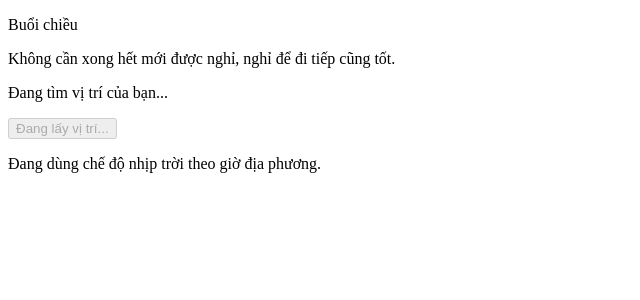
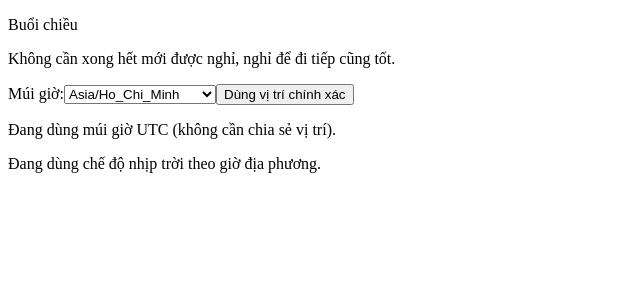
Before and after one commit to toilanguyen2910/The-Fluid-Clock, a React (Vite) app: page / in a window 1280 px wide. Shown: the top 300 px of the page, without its empty margins (0-640 px from the left). Built offline with nearby package versions, Linux system fonts and the light colour scheme; no server answers; the HTML template or start-up script is replaced by a standard one.

Commit message:
feat: add timezone-first mode with optional precise location

```diff
--- a/src/App.tsx
+++ b/src/App.tsx
@@ -2,6 +2,7 @@ import { useCallback, useEffect, useMemo, useRef, useState } from "react";
 import { poemsByPhase } from "./content/poems.vi";
 import {
   getSkySnapshot,
+  getSkySnapshotByTimeZone,
   pickPoemAvoidRecent,
   type Coordinates,
   type SkyPhase,
@@ -9,6 +10,16 @@ import {
 
 const TICK_INTERVAL_MS = 60_000;
 const POEM_ROTATION_MS = 4 * 60_000;
+const TIMEZONE_OPTIONS = [
+  "Asia/Ho_Chi_Minh",
+  "Asia/Bangkok",
+  "Asia/Tokyo",
+  "Europe/London",
+  "Europe/Paris",
+  "America/New_York",
+  "America/Los_Angeles",
+  "Australia/Sydney",
+];
 
 function usePrefersReducedMotion() {
   const [reduced, setReduced] = useState(false);
@@ -27,11 +38,16 @@ function usePrefersReducedMotion() {
 
 export default function App() {
   const [coords, setCoords] = useState<Coordinates | null>(null);
-  const [permissionNote, setPermissionNote] = useState("Đang tìm vị trí của bạn...");
+  const [permissionNote, setPermissionNote] = useState("Bầu trời đang chạy theo vị trí của bạn.");
   const [now, setNow] = useState(() => new Date());
   const [poemSeed, setPoemSeed] = useState(() => Date.now());
   const [poem, setPoem] = useState("Trời đang đợi bạn mở mắt thật chậm...");
-  const [isLocating, setIsLocating] = useState(true);
+  const [isLocating, setIsLocating] = useState(false);
+  const [usePreciseLocation, setUsePreciseLocation] = useState(false);
+  const [selectedTimeZone, setSelectedTimeZone] = useState(() => {
+    const zone = Intl.DateTimeFormat().resolvedOptions().timeZone;
+    return zone || "Asia/Ho_Chi_Minh";
+  });
   const recentPoems = useRef<Record<SkyPhase, string[]>>({
     night: [],
     dawn: [],
@@ -116,10 +132,6 @@ export default function App() {
   }, []);
 
   useEffect(() => {
-    requestLocation();
-  }, [requestLocation]);
-
-  useEffect(() => {
     const tick = window.setInterval(() => setNow(new Date()), TICK_INTERVAL_MS);
     return () => window.clearInterval(tick);
   }, []);
@@ -129,7 +141,21 @@ export default function App() {
     return () => window.clearInterval(rotation);
   }, []);
 
-  const snapshot = useMemo(() => getSkySnapshot(now, coords), [coords, now]);
+  const snapshot = useMemo(() => {
+    if (usePreciseLocation && coords) {
+      return getSkySnapshot(now, coords);
+    }
+
+    return getSkySnapshotByTimeZone(now, selectedTimeZone);
+  }, [coords, now, selectedTimeZone, usePreciseLocation]);
+
+  const helperNote = useMemo(() => {
+    if (usePreciseLocation) {
+      return permissionNote;
+    }
+
+    return `Đang dùng múi giờ ${selectedTimeZone} (không cần chia sẻ vị trí).`;
+  }, [permissionNote, selectedTimeZone, usePreciseLocation]);
 
   useEffect(() => {
     const recent = recentPoems.current[snapshot.phase].slice(0, 4);
@@ -153,15 +179,52 @@ export default function App() {
       <section className="panel">
         <p className="phase-label">{labelForPhase(snapshot.phase)}</p>
         <p className="poem">{poem}</p>
-        <p className="helper">{permissionNote}</p>
+        <div className="controls" aria-label="Tuỳ chọn thời gian và vị trí">
+          <label className="timezone-label" htmlFor="timezone-select">
+            Múi giờ:
+          </label>
+          <select
+            id="timezone-select"
+            className="timezone-select"
+            value={selectedTimeZone}
+            onChange={(event) => setSelectedTimeZone(event.target.value)}
+            disabled={usePreciseLocation}
+          >
+            {TIMEZONE_OPTIONS.map((timeZone) => (
+              <option key={timeZone} value={timeZone}>
+                {timeZone}
+              </option>
+            ))}
+          </select>
+
           <button
             className="retry-button"
             type="button"
-          onClick={requestLocation}
+            onClick={() => {
+              if (usePreciseLocation) {
+                setUsePreciseLocation(false);
+                setIsLocating(false);
+                return;
+              }
+
+              setUsePreciseLocation(true);
+              requestLocation();
+            }}
             disabled={isLocating}
           >
-          {isLocating ? "Đang lấy vị trí..." : "Thử lại lấy vị trí"}
+            {isLocating
+              ? "Đang lấy vị trí..."
+              : usePreciseLocation
+                ? "Dùng theo múi giờ"
+                : "Dùng vị trí chính xác"}
           </button>
+        </div>
+        {usePreciseLocation ? (
+          <button className="retry-button ghost" type="button" onClick={requestLocation} disabled={isLocating}>
+            Thử lại lấy vị trí
+          </button>
+        ) : null}
+        <p className="helper">{helperNote}</p>
         <p className="altitude">{describeSkyHeight(snapshot.altitudeDeg, snapshot.source)}</p>
       </section>
     </main>
--- a/src/lib/sunPhase.ts
+++ b/src/lib/sunPhase.ts
@@ -77,6 +77,50 @@ export function getFallbackPhaseByLocalTime(date: Date): SkyPhase {
   return "night";
 }
 
+export function getFallbackPhaseByTimeZone(date: Date, timeZone: string): SkyPhase {
+  const hour = getHourInTimeZone(date, timeZone);
+  if (hour === null) {
+    return getFallbackPhaseByLocalTime(date);
+  }
+
+  if (hour >= 0 && hour < 5) return "night";
+  if (hour >= 5 && hour < 6) return "dawn";
+  if (hour >= 6 && hour < 11) return "morning";
+  if (hour >= 11 && hour < 13) return "noon";
+  if (hour >= 13 && hour < 17) return "afternoon";
+  if (hour >= 17 && hour < 18) return "sunset";
+  if (hour >= 18 && hour < 19) return "dusk";
+  return "night";
+}
+
+export function getSkySnapshotByTimeZone(date: Date, timeZone: string): SkySnapshot {
+  return {
+    phase: getFallbackPhaseByTimeZone(date, timeZone),
+    source: "fallback",
+    altitudeDeg: null,
+  };
+}
+
+function getHourInTimeZone(date: Date, timeZone: string): number | null {
+  try {
+    const formatter = new Intl.DateTimeFormat("en-US", {
+      hour: "2-digit",
+      hour12: false,
+      timeZone,
+    });
+    const hourPart = formatter.formatToParts(date).find((part) => part.type === "hour")?.value;
+    const hour = Number(hourPart);
+
+    if (!Number.isFinite(hour)) {
+      return null;
+    }
+
+    return hour;
+  } catch {
+    return null;
+  }
+}
+
 export function pickPoem(phase: SkyPhase, pool: Record<SkyPhase, string[]>, seed: number): string {
   const options = pool[phase];
   if (!options || options.length === 0) {
--- a/src/styles.css
+++ b/src/styles.css
@@ -72,6 +72,32 @@ body,
   margin-top: clamp(16px, 2.5vw, 24px);
 }
 
+.controls {
+  display: flex;
+  flex-wrap: wrap;
+  align-items: center;
+  gap: 10px;
+  margin-top: 16px;
+}
+
+.timezone-label {
+  font-size: 0.9rem;
+  opacity: 0.9;
+}
+
+.timezone-select {
+  padding: 8px 10px;
+  border-radius: 10px;
+  border: 1px solid rgba(255, 255, 255, 0.28);
+  background: rgba(15, 23, 53, 0.55);
+  color: #eef2ff;
+  font-size: 0.9rem;
+}
+
+.timezone-select:disabled {
+  opacity: 0.65;
+}
+
 .retry-button {
   margin-top: 12px;
   padding: 9px 14px;
@@ -92,6 +118,11 @@ body,
 .retry-button:disabled {
   opacity: 0.65;
   cursor: not-allowed;
+}
+
+.retry-button.ghost {
+  margin-top: 8px;
+  background: rgba(255, 255, 255, 0.06);
 }
 
 .cloud-layer {
```
Also changed, not shown: 2 other files (tests, documents, lock files or other folders). Lines whose indentation alone changed are shown as unchanged.
